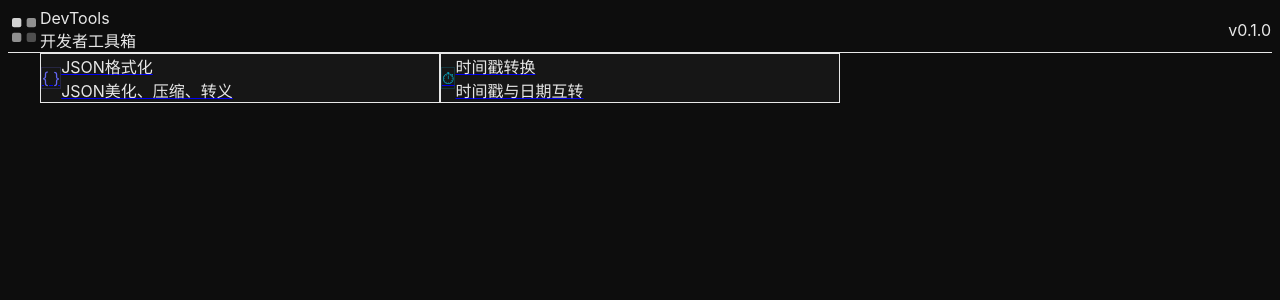
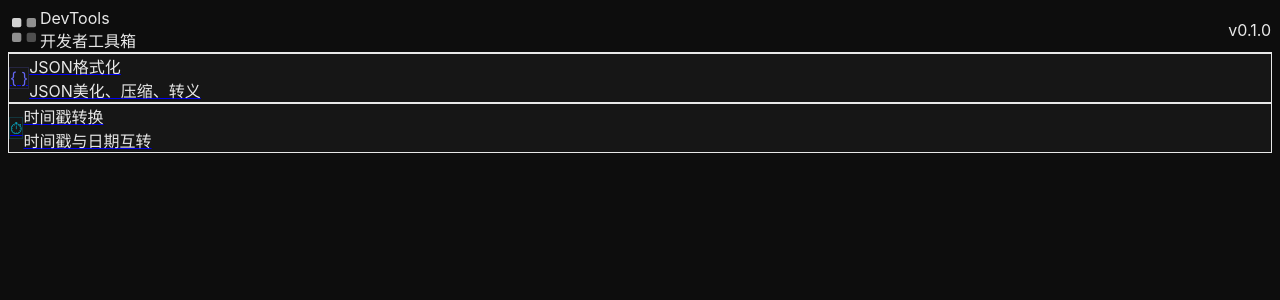
Before and after one commit to phycholee/dev-tools, a Vue app: page / in a window 1280 px wide. Shown: the top 300 px of the page. Built offline with nearby package versions, Linux system fonts and the light colour scheme.

Commit message:
refactor(HomePage): migrate to Tailwind CSS grid layout

```diff
--- a/src/pages/HomePage.vue
+++ b/src/pages/HomePage.vue
@@ -1,10 +1,11 @@
 <template>
-  <div class="home-page">
-    <div class="tools-grid">
+  <div class="py-16 px-24 max-w-6xl mx-auto">
+    <div class="grid grid-cols-1 md:grid-cols-2 lg:grid-cols-3 gap-4">
       <ToolCard
         v-for="(tool, index) in allTools"
         :key="tool.id"
         :tool="tool"
+        class="animate-fadeIn"
         :style="{ animationDelay: `${index * 80}ms` }"
       />
     </div>
@@ -17,39 +18,3 @@ import ToolCard from '../components/common/ToolCard.vue'
 
 const allTools = tools
 </script>
-
-<style scoped>
-.home-page {
-  padding: var(--spacing-2xl) var(--spacing-3xl);
-  max-width: 1200px;
-  margin: 0 auto;
-}
-
-.tools-grid {
-  display: grid;
-  grid-template-columns: repeat(auto-fill, minmax(320px, 1fr));
-  gap: var(--spacing-md);
-}
-
-/* 响应式 */
-@media (max-width: 768px) {
-  .home-page {
-    padding: var(--spacing-xl) var(--spacing-lg);
-  }
-
-  .tools-grid {
-    grid-template-columns: repeat(auto-fill, minmax(240px, 1fr));
-    gap: var(--spacing-md);
-  }
-}
-
-@media (max-width: 480px) {
-  .home-page {
-    padding: var(--spacing-lg) var(--spacing-md);
-  }
-
-  .tools-grid {
-    grid-template-columns: 1fr;
-  }
-}
-</style>
```
